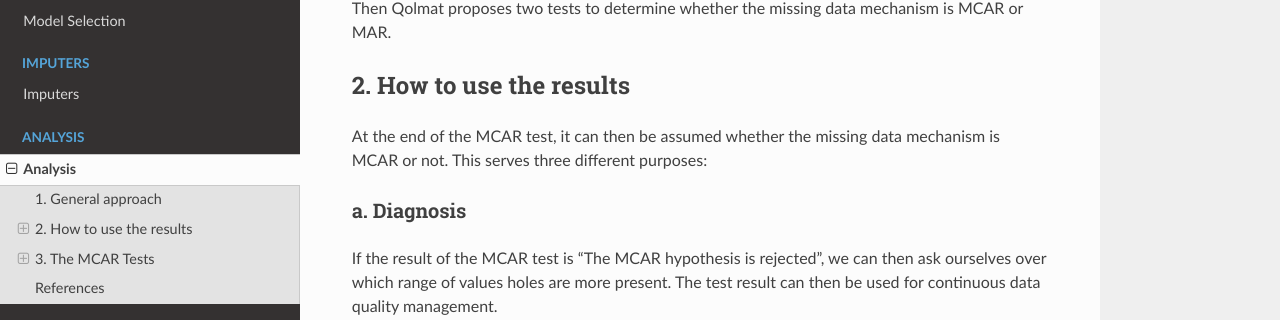
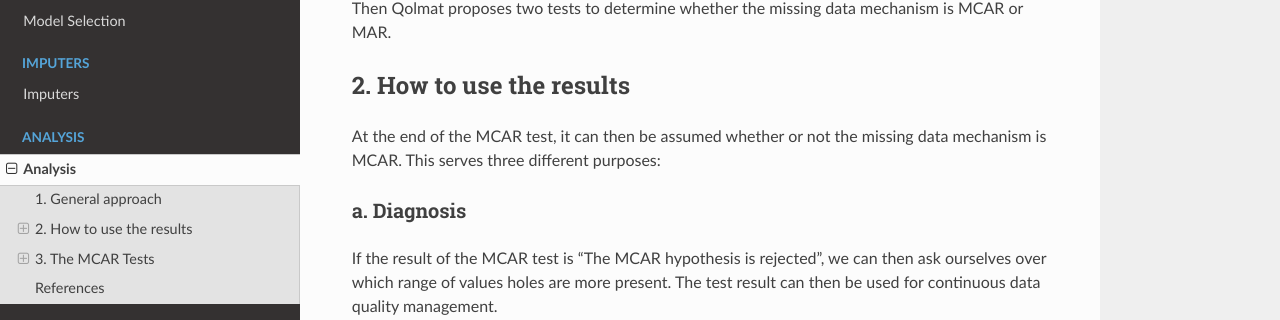
Before and after one commit to scikit-learn-contrib/qolmat, a Sphinx documentation site: the page built from docs/analysis.rst, in a window 1280 px wide and 900 px high, scrolled down 328 px. Shown: the part 131-451 px from the top of the window. Built offline with Sphinx 7.4.7 and the Read the Docs theme 3.1.0, drawn with Linux system fonts in a browser that asks for light colours; pages that are not in the unit, such as notebooks, are missing from menus.

```diff
--- a/docs/analysis.rst
+++ b/docs/analysis.rst
@@ -16,7 +16,7 @@ Then Qolmat proposes two tests to determine whether the missing data mechanism i
 2. How to use the results
 -------------------------
 
-At the end of the MCAR test, it can then be assumed whether the missing data mechanism is MCAR or not. This serves three different purposes:
+At the end of the MCAR test, it can then be assumed whether or not the missing data mechanism is MCAR. This serves three different purposes:
 
 a. Diagnosis
 ^^^^^^^^^^^^
```
